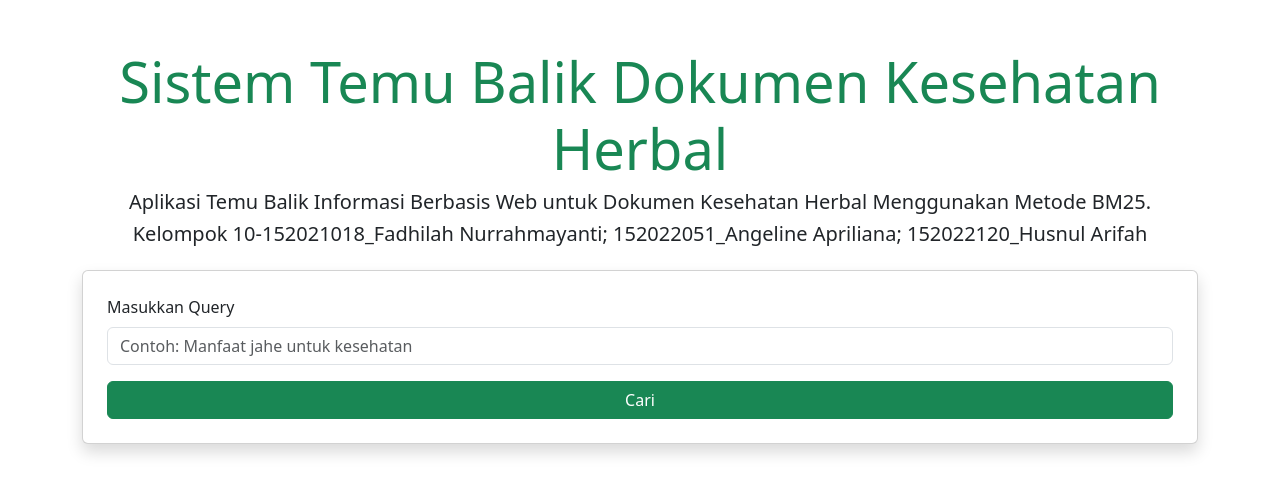
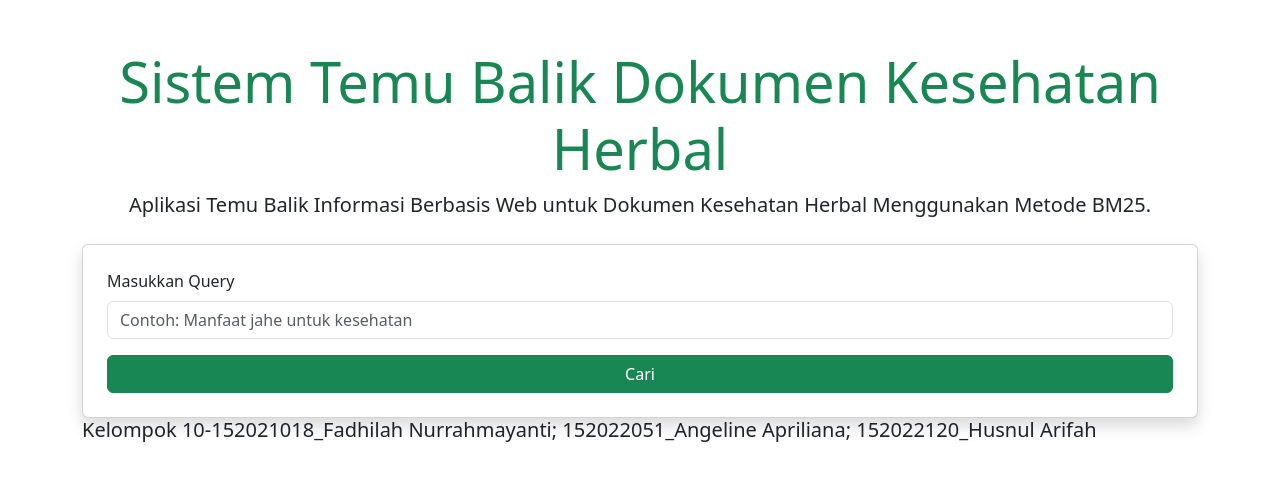
Before and after one commit to codedreamerD/UAS-IR-Project, a Flask app: page / in a window 1280 px wide. Shown: the top 494 px of the page. Run offline with Flask 3, Linux system fonts and the light colour scheme; parts of the project's set-up code (start-up, migrations or seed data) failed here and were passed over.

Commit message:
Update index.html

```diff
--- a/templates/index.html
+++ b/templates/index.html
@@ -10,8 +10,7 @@
     <div class="container mt-5">
         <div class="text-center">
             <h1 class="display-4 text-success">Sistem Temu Balik Dokumen Kesehatan Herbal</h1>
-            <h2 class="lead">Aplikasi Temu Balik Informasi Berbasis Web untuk Dokumen Kesehatan Herbal Menggunakan Metode BM25.</h4>
-            <h5> Kelompok 10-152021018_Fadhilah Nurrahmayanti; 152022051_Angeline Apriliana; 152022120_Husnul Arifah</h5>
+            <p class="lead">Aplikasi Temu Balik Informasi Berbasis Web untuk Dokumen Kesehatan Herbal Menggunakan Metode BM25.</p>
         </div>
         <div class="card shadow p-4 mt-4">
             <form action="/results" method="post">
@@ -22,6 +21,9 @@
                 <button type="submit" class="btn btn-success w-100">Cari</button>
             </form>
         </div>
+        <div>
+        <h5> Kelompok 10-152021018_Fadhilah Nurrahmayanti; 152022051_Angeline Apriliana; 152022120_Husnul Arifah</h5>
+        </div>
     </div>
     <script src="https://cdn.jsdelivr.net/npm/bootstrap@5.3.0-alpha3/dist/js/bootstrap.bundle.min.js"></script>
 </body>
```
